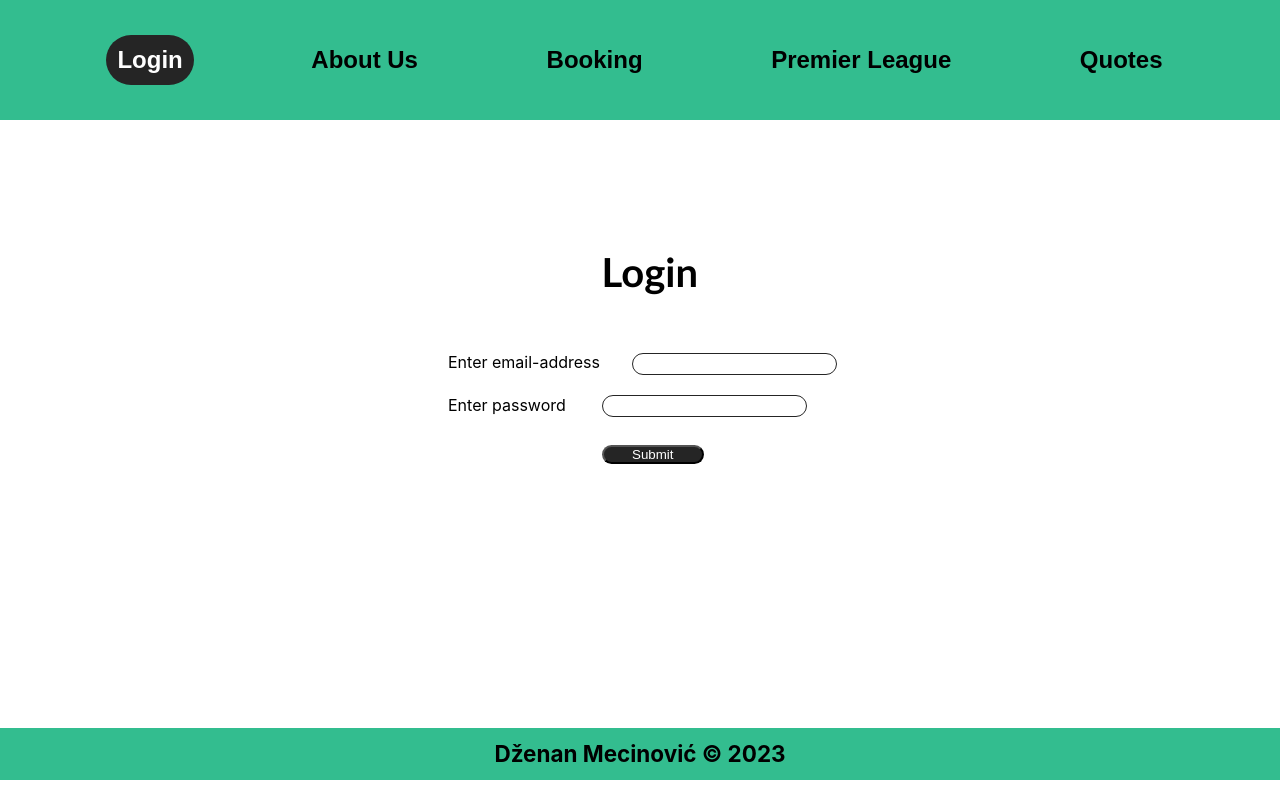
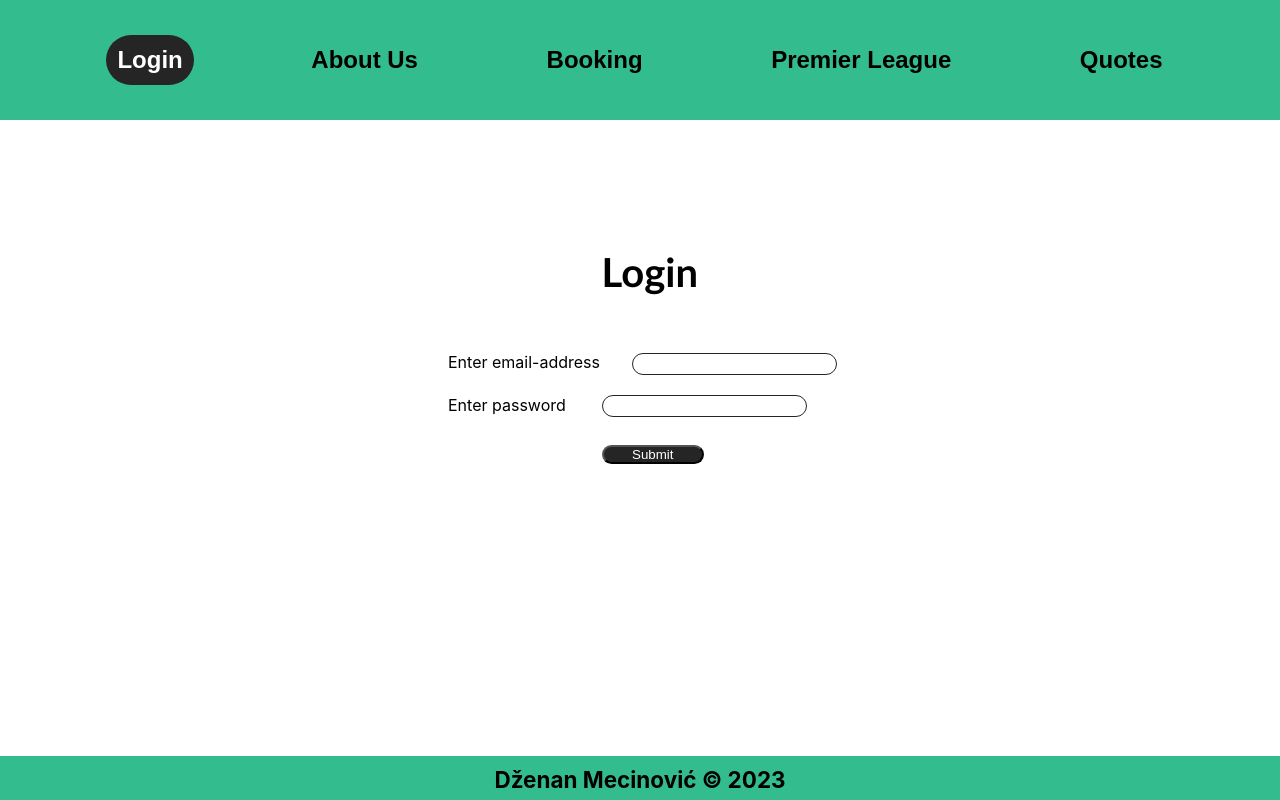
Before and after one commit to dzenanmecinovic/react-app, a React (Create React App) app: page / in a window 1280 px wide. Shown: the top 800 px of the page. Built offline with nearby package versions, Linux system fonts and the light colour scheme.

Commit message:
posvecenost

```diff
--- a/src/components/Footer/Footer.css
+++ b/src/components/Footer/Footer.css
@@ -1,7 +1,11 @@
 .footer {
-  height: 6.5vh;
+  position: fixed;
+  bottom: 0;
+  left: 0;
+  right: 0;
+  height: 5.5vh;
   background-color: #33bd8f;
   font-size: 1.2rem;
+  padding-top: 0.65rem;
   text-align: center;
-  padding-top: 0.75rem;
 }
--- a/src/components/Login/Login.js
+++ b/src/components/Login/Login.js
@@ -1,7 +1,7 @@
 import React, { useState } from "react";
 import "./Login.css";
 
-function Form() {
+export default function Form() {
   // 1. nacin - za svako input polje poseban state
   // const [name, setName] = useState("");
   // const [lastName, setLastName] = useState("");
@@ -60,5 +60,3 @@ function Form() {
     </div>
   );
 }
-
-export default Form;
```
